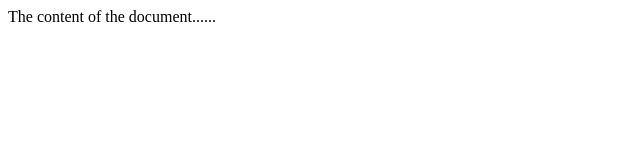
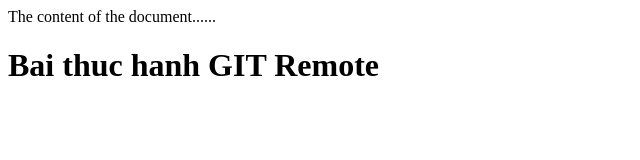
Before and after one commit to nguyenha2k1/bai-tap-thuc-hanh-don-gian-vs-github, a plain HTML site: page local/index.html in a window 1280 px wide. Shown: the whole page, without its empty margins (0-640 px from the left). Drawn offline with Linux system fonts and the light colour scheme.

Commit message:
commit lan 2

```diff
--- a/local/index.html
+++ b/local/index.html
@@ -8,4 +8,5 @@
 	<body>
 		The content of the document......
 	</body>
+	<h1>Bai thuc hanh GIT Remote</h1>
 </html>
```
